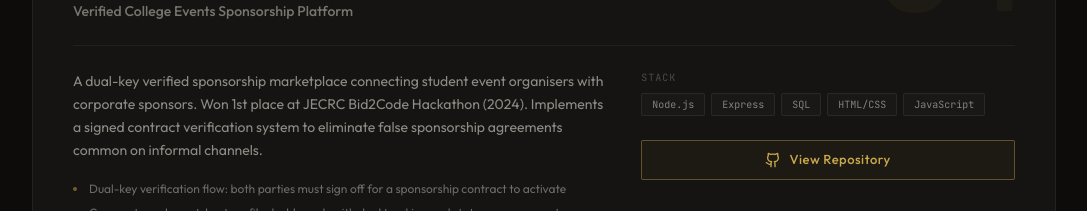
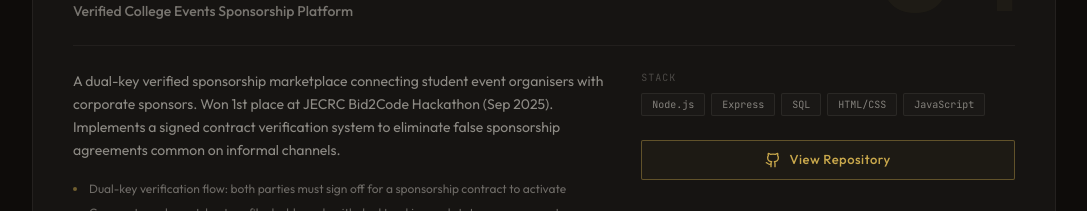
Before and after one commit to Lakshyagupta23/portfolio-lakshya, a React (Vite) app: page /projects in a window 1280 px wide. Shown: the part 1763-1974 px from the top of the page, without its empty margins (96-1183 px from the left). Built offline with nearby package versions, Linux system fonts and the light colour scheme.

Commit message:
fix: update JECRC Hackathon year to Sep 2025

```diff
--- a/src/components/AITwin.jsx
+++ b/src/components/AITwin.jsx
@@ -30,7 +30,7 @@ const LAKSHYA_DB = {
     sentinelflow: "SentinelFlow is a real-time DDoS Detection & Mitigation Platform (live at https://sentinelflow-web-server.onrender.com/). It uses scikit-learn Isolation Forest on a FastAPI service to detect anomalies, with a React 19 dashboard for live traffic telemetry, alert rule builders, and automated mitigation playbooks.",
     roguedex: "RogueDex is a Pokémon randomizer and team builder (live at https://rogue-dex.vercel.app/). Built with Next.js, TypeScript, and Framer Motion, it features advanced filters across all 9 generations, a team builder with challenge rules, and holographic card design.",
     markface: "Mark My Face is a Python + OpenCV + Dlib real-time face recognition attendance system I built for SIH 2025 with Team VISIONEERS. It matches 128D facial embeddings in SQLite in under 200ms per frame.",
-    eventure: "Eventure is a verified college sponsorship marketplace built on Node.js, Express, and SQL. We won 1st place at the JECRC Bid2Code Hackathon (2024) by solving false sponsorship agreements with a dual-key verification system.",
+    eventure: "Eventure is a verified college sponsorship marketplace built on Node.js, Express, and SQL. We won 1st place at the JECRC Bid2Code Hackathon (Sep 2025) by solving false sponsorship agreements with a dual-key verification system.",
     hackathons: "I won 1st place at the JECRC Bid2Code Hackathon (Eventure), participated in SIH 2025 (Mark My Face), and reached Top 5 at the Meerut Hackstreet Hackathon.",
     hire: "I combine practical AI/ML skills (LLM fine-tuning, OpenCV, FastAPI) with full-stack development. I have a track record of shipping working products under tight hackathon deadlines and strong communication from leading student tech communities.",
     contact: "Email: lakshyagupta23.lg@gmail.com | Phone: +91 9250923902 | Location: Delhi, India | LinkedIn: linkedin.com/in/lakshya-gupta-822770301 | GitHub: github.com/Lakshyagupta23",
--- a/src/pages/About.jsx
+++ b/src/pages/About.jsx
@@ -30,7 +30,7 @@ const timeline = [
     detail: "Built Mark My Face — a real-time face recognition attendance system using OpenCV and Dlib (Team VISIONEERS).",
   },
   {
-    year: "2024",
+    year: "Sep 2025",
     title: "1st Place · JECRC Hackathon",
     place: "Bid2Code, Jaipur",
     detail: "Won with Eventure — a verified college sponsorship platform built on Node.js, Express, and SQL.",
--- a/src/pages/Projects.jsx
+++ b/src/pages/Projects.jsx
@@ -57,7 +57,7 @@ const projects = [
     title: "Eventure",
     subtitle: "Verified College Events Sponsorship Platform",
     category: "Full-Stack · Hackathon Winner",
-    description: "A dual-key verified sponsorship marketplace connecting student event organisers with corporate sponsors. Won 1st place at JECRC Bid2Code Hackathon (2024). Implements a signed contract verification system to eliminate false sponsorship agreements common on informal channels.",
+    description: "A dual-key verified sponsorship marketplace connecting student event organisers with corporate sponsors. Won 1st place at JECRC Bid2Code Hackathon (Sep 2025). Implements a signed contract verification system to eliminate false sponsorship agreements common on informal channels.",
     bullets: [
       "Dual-key verification flow: both parties must sign off for a sponsorship contract to activate",
       "Corporate and event-host profile dashboards with deal tracking and status management",
```
